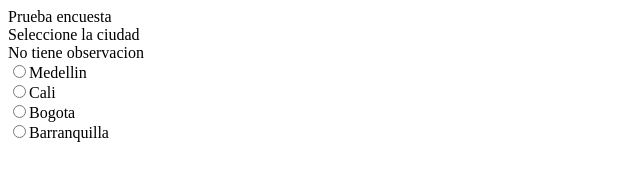
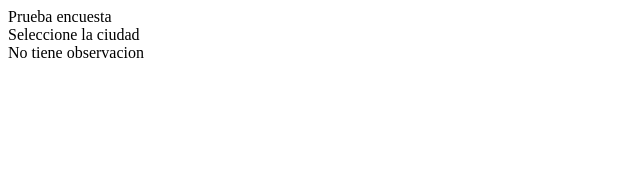
Before and after one commit to sxsistemax/Cati, a plain HTML site: page index.html in a window 1280 px wide. Shown: the whole page, without its empty margins (0-640 px from the left). Drawn offline with Linux system fonts and the light colour scheme.

Commit message:
debug sin opciones

```diff
--- a/index.html
+++ b/index.html
@@ -23,11 +23,11 @@ function AdicionarPreguntas(datos)
             datos[i].Observacion + '<br>';
             var opciones = datos[i].Opciones;
             alert('2');
-            for (var j = 0; j < opciones.length ; j++)
-            {
-              Pregunta = Pregunta + '<input type="radio" Name="Opcion"' + opciones[j].IdOpcion +
-                        ' value="' + opciones[j].IdOpcion + '">' + opciones[j].Descripcion + '<br>';
-            }
+//            for (var j = 0; j < opciones.length ; j++)
+//            {
+//              Pregunta = Pregunta + '<input type="radio" Name="Opcion"' + opciones[j].IdOpcion +
+//                        ' value="' + opciones[j].IdOpcion + '">' + opciones[j].Descripcion + '<br>';
+//            }
             alert('3');
 
             Pregunta = Pregunta + '</div>';
```
